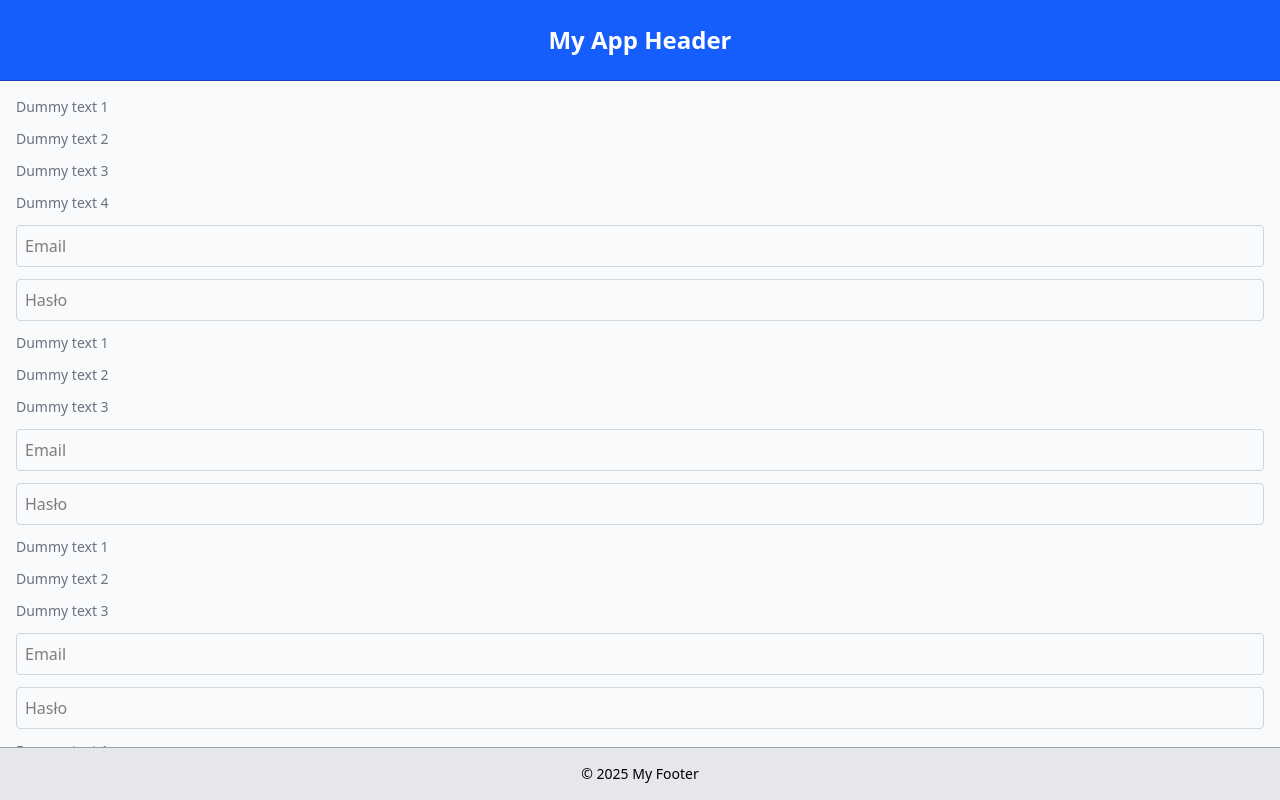
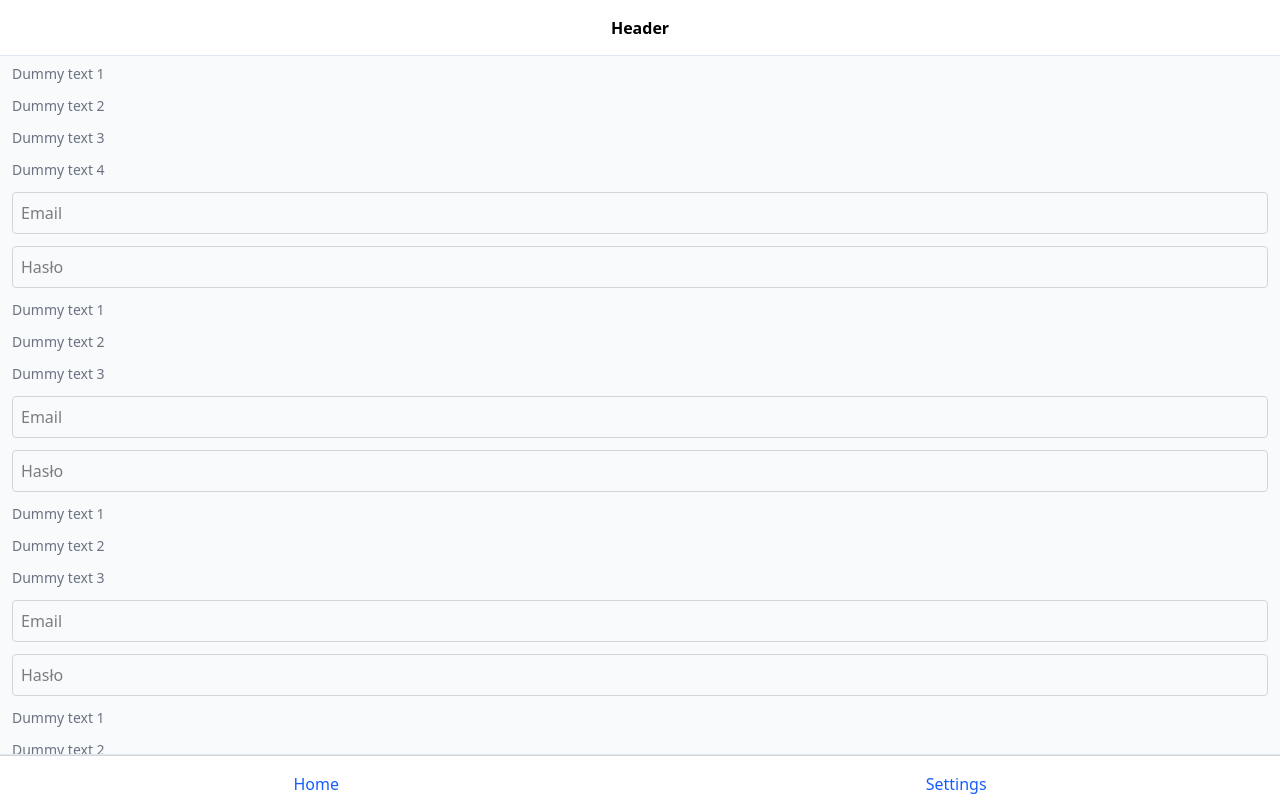
Before and after one commit to wjablonski90/nextjs-pwa-layout, a Next.js app: page / in a window 1280 px wide. Built offline with nearby package versions, Linux system fonts and the light colour scheme.

Commit message:
GPT mode

```diff
--- /dev/null
+++ b/app/AppShell.module.css
@@ -0,0 +1,61 @@
+/* wrapper jest fixed do okna i ma wysokość = visual viewport */
+.viewportLock {
+  position: fixed;
+  inset: 0;
+  height: var(--vvh, 100dvh);   /* fallback na 100dvh */
+  width: 100vw;
+  /* wyrównaj z widocznym viewportem gdy iOS przesuwa page przy klawiaturze */
+  transform: translate3d(var(--vv-left, 0px), var(--vv-top, 0px), 0);
+  display: flex;
+  flex-direction: column;
+  overflow: hidden;              /* blokada scrolla body/window */
+  padding-top: env(safe-area-inset-top);
+  padding-bottom: env(safe-area-inset-bottom);
+  background: #ffffff;
+}
+
+/* Header i footer są "fixed" w sensie layoutu – niewyjeżdżają,
+   bo są w fixed-containerze o wysokości visual viewport. */
+.header {
+  flex: 0 0 auto;
+  height: var(--header-h);
+  border-bottom: 1px solid #e2e8f0;
+  background: #ffffff;
+}
+.headerInner {
+  height: 100%;
+  display: flex;
+  align-items: center;
+  padding: 0 16px;
+}
+
+.main {
+  flex: 1 1 auto;
+  overflow: auto;                 /* jedyny scroll w aplikacji */
+  -webkit-overflow-scrolling: touch;
+  overscroll-behavior: contain;
+  padding: 8px 12px;
+}
+
+.footer {
+  flex: 0 0 auto;
+  height: var(--footer-h);
+  border-top: 1px solid #e2e8f0;
+  background: #ffffff;
+}
+.footerInner {
+  height: 100%;
+  display: flex;
+  align-items: center;
+  justify-content: center;
+  padding: 0 12px calc(0px + env(safe-area-inset-bottom)); /* nad klawiaturą */
+}
+.cta {
+  height: 40px;
+  min-width: 120px;
+  border: none;
+  border-radius: 12px;
+  background: #0ea5e9;
+  color: #fff;
+  font-weight: 600;
+}
--- /dev/null
+++ b/app/VisualViewportContainer.tsx
@@ -0,0 +1,175 @@
+"use client";
+
+import { useEffect, useRef } from "react";
+import styles from "./AppShell.module.css";
+
+/**
+ * Kontener trzymający wysokość równą visual viewportowi.
+ * Scroll jest dozwolony tylko w .main.
+ * Gdy klawiatura zakrywa focusowany input w .main, przewiń .main tak,
+ * aby top inputa był ~24px pod headerem.
+ */
+export default function VisualViewportContainer({ children }: { children: React.ReactNode }) {
+  const ref = useRef<HTMLDivElement>(null);
+
+  useEffect(() => {
+    const el = ref.current!;
+    if (!el) return;
+
+    // Zadbaj, żeby strona/okno nie przewijały się pod spodem (best effort)
+    const html = document.documentElement;
+    const body = document.body;
+    const prevHtmlOverflow = html.style.overflow;
+    const prevBodyOverflow = body.style.overflow;
+    html.style.overflow = "hidden";
+    body.style.overflow = "hidden";
+
+    const vv = window.visualViewport as VisualViewport | undefined;
+
+    const REVEAL_OFFSET = 40; // ~24px pod headerem
+
+    const isEditableEl = (n: Element | null): n is HTMLElement =>
+      !!n &&
+      (n.tagName === "INPUT" ||
+        n.tagName === "TEXTAREA" ||
+        (n as HTMLElement).isContentEditable);
+
+    const getEls = () => {
+      const main = el.querySelector(`.${styles.main}`) as HTMLElement | null;
+      const header = el.querySelector(`.${styles.header}`) as HTMLElement | null;
+      const footer = el.querySelector(`.${styles.footer}`) as HTMLElement | null;
+      return { main, header, footer };
+    };
+
+    // Oblicz widoczny slot main (vv.height - header - footer) i
+    // jeśli target jest przykryty od dołu, przewiń .main płynnie tak,
+    // aby jego górna krawędź była REVEAL_OFFSET poniżej headera.
+    const revealIfCoveredFromBottom = (target: HTMLElement) => {
+      const { main, header, footer } = getEls();
+      if (!main) return;
+      // Przewijamy tylko jeśli target faktycznie w .main
+      if (!target.closest(`.${styles.main}`)) return;
+
+      const containerRect = el.getBoundingClientRect();
+      const headerH = header?.getBoundingClientRect().height ?? 0;
+      const footerH = footer?.getBoundingClientRect().height ?? 0;
+
+      const vvH = window.visualViewport?.height ?? containerRect.height;
+      const visibleMainHeight = Math.max(0, vvH - headerH - footerH);
+
+      const visibleTop = containerRect.top + headerH;
+      const visibleBottom = visibleTop + visibleMainHeight;
+
+      const tRect = target.getBoundingClientRect();
+
+      // warunek: input przykryty od dołu (klawiaturą/stópką)
+      const coveredFromBottom = tRect.bottom > visibleBottom + 0.5; // mały margines
+
+      if (!coveredFromBottom) {
+        // wymaganie #2: jeśli nie pokryty — nie ruszaj
+        return;
+      }
+
+      const desiredTop = visibleTop + REVEAL_OFFSET;
+      const delta = tRect.top - desiredTop;
+
+      const newScrollTop = Math.max(
+        0,
+        Math.min(
+          (main.scrollTop || 0) + delta,
+          main.scrollHeight - main.clientHeight
+        )
+      );
+
+      // płynnie
+      main.scrollTo({ top: newScrollTop, behavior: "smooth" });
+    };
+
+    const setSize = () => {
+      let h = window.innerHeight ?? 0;
+      let w = window.innerWidth ?? 0;
+      let top = 0;
+      let left = 0;
+
+      if (vv) {
+        h = Math.round(vv.height);
+        w = Math.round(vv.width);
+        top = Math.round(vv.offsetTop);
+        left = Math.round(vv.offsetLeft);
+      }
+
+      el.style.setProperty("--vvh", `${h}px`);
+      el.style.setProperty("--vvw", `${w}px`);
+      el.style.setProperty("--vv-top", `${top}px`);
+      el.style.setProperty("--vv-left", `${left}px`);
+
+      // Gdy vv jeszcze się „dogrywa”, przesuń aktywny input jeśli jest przykryty
+      if (el.classList.contains("keyboard-open") && isEditableEl(document.activeElement)) {
+        requestAnimationFrame(() => revealIfCoveredFromBottom(document.activeElement as HTMLElement));
+      }
+    };
+
+    setSize();
+
+    // iOS: reaguj na zmiany vv przy klawiaturze i pasku adresu
+    vv?.addEventListener("resize", setSize);
+    vv?.addEventListener("scroll", setSize);
+    window.addEventListener("resize", setSize);
+
+    // --- tylko .main może się przewijać (blokujemy gesty poza .main) ---
+    const allowOnlyMainToScroll = (e: TouchEvent) => {
+      const t = e.target as Element | null;
+      if (!t?.closest(`.${styles.main}`)) {
+        e.preventDefault();
+      }
+    };
+    // passive:false jest kluczowe, żeby dało się zablokować scroll
+    document.addEventListener("touchmove", allowOnlyMainToScroll, { passive: false });
+
+    // --- twarda blokada scrolla okna, gdy klawiatura jest otwarta ---
+    const lockWindowScroll = () => {
+      if (window.scrollY !== 0 || window.scrollX !== 0) {
+        window.scrollTo(0, 0);
+      }
+    };
+
+    const onFocusIn = (e: FocusEvent) => {
+      const t = e.target as HTMLElement | null;
+      if (isEditableEl(t)) {
+        el.classList.add("keyboard-open");
+        // przy otwarciu klawiatury trzymaj window na (0,0)
+        window.scrollTo(0, 0);
+        window.addEventListener("scroll", lockWindowScroll, { passive: true });
+
+        // Po klatce (i mikrotimingu) przesuń, jeśli input przykryty
+        requestAnimationFrame(() => {
+          setTimeout(() => revealIfCoveredFromBottom(t), 0);
+        });
+      }
+    };
+    const onFocusOut = () => {
+      el.classList.remove("keyboard-open");
+      window.removeEventListener("scroll", lockWindowScroll);
+    };
+    window.addEventListener("focusin", onFocusIn);
+    window.addEventListener("focusout", onFocusOut);
+
+    return () => {
+      vv?.removeEventListener("resize", setSize);
+      vv?.removeEventListener("scroll", setSize);
+      window.removeEventListener("resize", setSize);
+      window.removeEventListener("focusin", onFocusIn);
+      window.removeEventListener("focusout", onFocusOut);
+      window.removeEventListener("scroll", lockWindowScroll);
+      document.removeEventListener("touchmove", allowOnlyMainToScroll);
+      html.style.overflow = prevHtmlOverflow;
+      body.style.overflow = prevBodyOverflow;
+    };
+  }, []);
+
+  return (
+    <div ref={ref} className={styles.viewportLock}>
+      {children}
+    </div>
+  );
+}
--- a/app/globals.css
+++ b/app/globals.css
@@ -5,7 +5,11 @@
 
 :root {
   --app-height: 100vh;
+  --header-h: 56px;
+  --footer-h: 46px;
 }
+
+
 
 html, body {
   height: 100%;
--- a/app/layout.tsx
+++ b/app/layout.tsx
@@ -1,7 +1,8 @@
 // src/app/layout.tsx
 import type { Metadata } from "next";
 import './globals.css'
-import { FixedLayout } from './FixedLayout'
+import VisualViewportContainer from "./VisualViewportContainer";
+import styles from "./AppShell.module.css";
 import ServiceWorkerReg from "./ServiceWorkerReg";
 
 export const metadata: Metadata = {
@@ -14,24 +15,27 @@ export const metadata: Metadata = {
 
 export default function RootLayout({ children }: { children: React.ReactNode }) {
   return (
-    <html lang="en">
+    <html lang="pl">
       <body>
-        <ServiceWorkerReg />
-        <FixedLayout>
-          <header className="shrink-0 bg-blue-600 text-white px-4 py-6 text-center border-b border-blue-800 overflow-y-auto">
-            <h1 className="text-2xl font-bold">My App Header</h1>
+        <VisualViewportContainer>
+          <header className={styles.header}>
+            <div className={`${styles.headerInner} flex items-center justify-center`}>
+              <span className="font-semibold">Header</span>
+            </div>
           </header>
 
-          <main className="flex-1 overflow-y-auto overflow-x-hidden bg-gray-50 p-4">
+          <main id="main" className={`${styles.main} p-4 bg-gray-50`}>
             {children}
           </main>
 
-          <footer className="shrink-0 bg-gray-200 text-center text-sm px-4 py-4 border-t border-gray-400">
-            © 2025 My Footer
+          <footer className={styles.footer}>
+            <div className="flex items-center justify-around bottom-0 left-0 right-0 h-[56px] bg-white border-t border-gray-300 z-50 flex items-center justify-around transition-all duration-300">
+              <button className="text-blue-600">Home</button>
+              <button className="text-blue-600">Settings</button>
+            </div>
           </footer>
-        </FixedLayout>
-
+        </VisualViewportContainer>
       </body>
     </html>
-  )
+    );
 }
```
